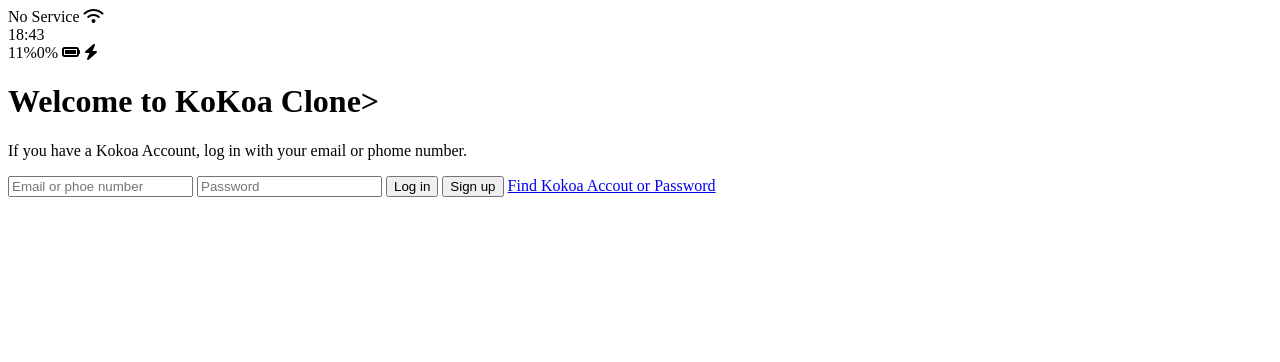
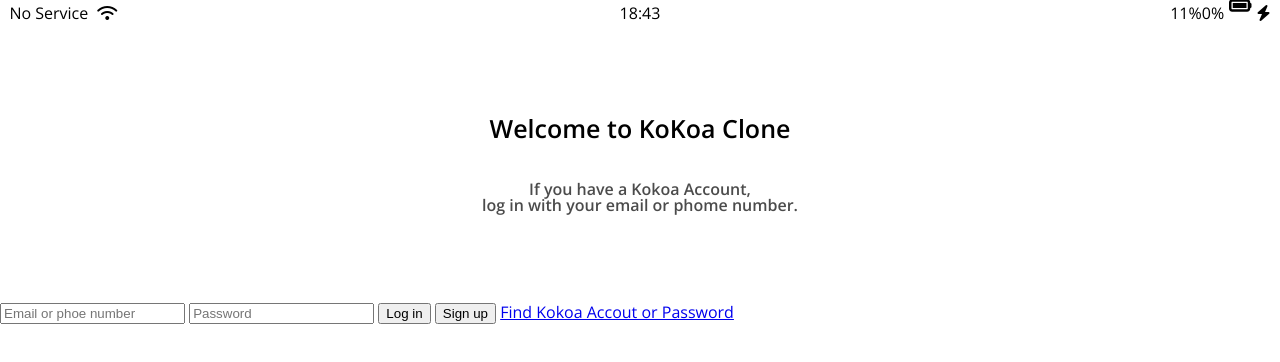
Before and after one commit to Odin-k2/kokoa.clone.2021, a plain HTML site: page index.html in a window 1280 px wide. Drawn offline with nearby package versions, Linux system fonts and the light colour scheme.

Commit message:
Update Status-bar & welcome-hearder

```diff
--- /dev/null
+++ b/css/reset.css
@@ -0,0 +1,124 @@
+html,
+body,
+div,
+span,
+applet,
+object,
+iframe,
+h1,
+h2,
+h3,
+h4,
+h5,
+h6,
+p,
+blockquote,
+pre,
+a,
+abbr,
+acronym,
+address,
+big,
+cite,
+code,
+del,
+dfn,
+em,
+img,
+ins,
+kbd,
+q,
+s,
+samp,
+small,
+strike,
+strong,
+sub,
+sup,
+tt,
+var,
+b,
+u,
+i,
+center,
+dl,
+dt,
+dd,
+ol,
+ul,
+li,
+fieldset,
+form,
+label,
+legend,
+table,
+caption,
+tbody,
+tfoot,
+thead,
+tr,
+th,
+td,
+article,
+aside,
+canvas,
+details,
+embed,
+figure,
+figcaption,
+footer,
+header,
+hgroup,
+menu,
+nav,
+output,
+ruby,
+section,
+summary,
+time,
+mark,
+audio,
+video {
+  margin: 0;
+  padding: 0;
+  border: 0;
+  font-size: 100%;
+  font: inherit;
+  vertical-align: baseline;
+}
+/* HTML5 display-role reset for older browsers */
+article,
+aside,
+details,
+figcaption,
+figure,
+footer,
+header,
+hgroup,
+menu,
+nav,
+section {
+  display: block;
+}
+body {
+  line-height: 1;
+}
+ol,
+ul {
+  list-style: none;
+}
+blockquote,
+q {
+  quotes: none;
+}
+blockquote:before,
+blockquote:after,
+q:before,
+q:after {
+  content: "";
+  content: none;
+}
+table {
+  border-collapse: collapse;
+  border-spacing: 0;
+}
--- /dev/null
+++ b/css/status-bar.css
@@ -0,0 +1,23 @@
+.status-bar {
+  display: flex;
+  justify-content: center;
+  padding: 5px 3px;
+}
+.status-bar__column {
+  width: 33%;
+}
+
+.status-bar__column:first-child span {
+  margin-right: 5px;
+}
+.status-bar__column:nth-child(2) {
+  display: flex;
+  justify-content: center;
+}
+.status-bar__column:last-child {
+  display: flex;
+  justify-content: flex-end;
+}
+.status-bar__column .fa-battery-full {
+  margin: 0px 5px;
+}
--- /dev/null
+++ b/css/styles.css
@@ -0,0 +1,7 @@
+@import url("https://fonts.googleapis.com/css2?family=Open+Sans:wght@400;600&display=swap");
+@import "reset.css";
+@import "status-bar.css";
+@import "welcome-hearder.css";
+body {
+  font-family: "Open Sans", sans-serif;
+}
--- /dev/null
+++ b/css/welcome-hearder.css
@@ -0,0 +1,17 @@
+.welcome-hearder {
+  margin: 90px 0px;
+  text-align: center;
+  display: flex;
+  flex-direction: column;
+  align-items: center;
+  font-weight: 600;
+}
+
+.welcome-hearder__title {
+  margin-bottom: 40px;
+  font-size: 25px;
+}
+.welcome-hearder__text {
+  width: 70%;
+  opacity: 0.7;
+}
--- a/index.html
+++ b/index.html
@@ -1,43 +1,42 @@
 <!DOCTYPE html>
-<html lang="en">
+<html lang="ko">
   <head>
+    <link rel="stylesheet" href="css/styles.css" />
     <meta charset="UTF-8" />
     <meta name="viewport" content="width=device-width, initial-scale=1.0" />
     <title>Wellcome to Kokoa Clone</title>
   </head>
   <body>
     <div class="status-bar">
-      <div class="status-bar__column"></div>
-      <spand> No Service</spand>
+      <div class="status-bar__column">
+        <span>No Service</span>
         <i class="fas fa-wifi"></i>
-        <path
-          stroke-linecap="round"
-          stroke-linejoin="round"
-          stroke-width="2"
-          d="M8.111 16.404a5.5 5.5 0 017.778 0M12 20h.01m-7.08-7.071c3.904-3.905 10.236-3.905 14.141 0M1.394 9.393c5.857-5.857 15.355-5.857 21.213 0"
-        ></path>
-      </svg>
-      <div class="status-bar__column"></div>
+      </div>
+      <div class="status-bar__column">
         <span>18:43</span>
-      <div class="status-bar__column"></div>
+      </div>
+      <div class="status-bar__column">
         <span>11%0%</span>
-      <i class="fas fa-battery-full"></i>
+        <i class="fas fa-battery-full fa-lg"></i>
         <i class="fas fa-bolt"></i>
       </div>
+    </div>
 
-    <header class="welcome__hear">
-        <h1 callss="welcome-hearder__title">Welcome to KoKoa Clone></h1>
-        <p callss="welcome-hearder__text">If you have a Kokoa Account, log in with your email or phome number.</p>
+    <header class="welcome-hearder">
+      <h1 class="welcome-hearder__title">Welcome to KoKoa Clone</h1>
+      <p class="welcome-hearder__text">
+        If you have a Kokoa Account, <br />log in with your email or phome
+        number.
+      </p>
     </header>
 
     <form id="Login-form">
-        <input type="text" placeholder="Email or phoe number"/>
-        <input type="password" placeholder="Password"/>
+      <input type="text" placeholder="Email or phoe number" />
+      <input type="password" placeholder="Password" />
       <input type="submit" value="Log in" />
       <input type="submit" value="Sign up" />
       <a href="#">Find Kokoa Accout or Password</a>
     </form>
-
 
     <script
       src="https://kit.fontawesome.com/8bc9dbadfe.js"
```
Lines whose indentation alone changed are shown as unchanged.
